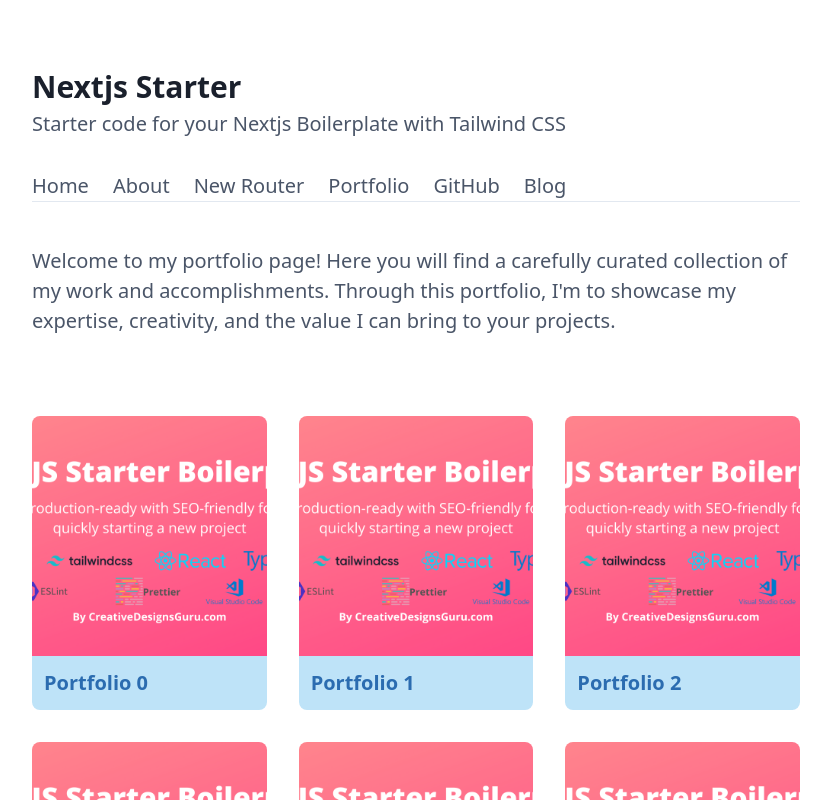
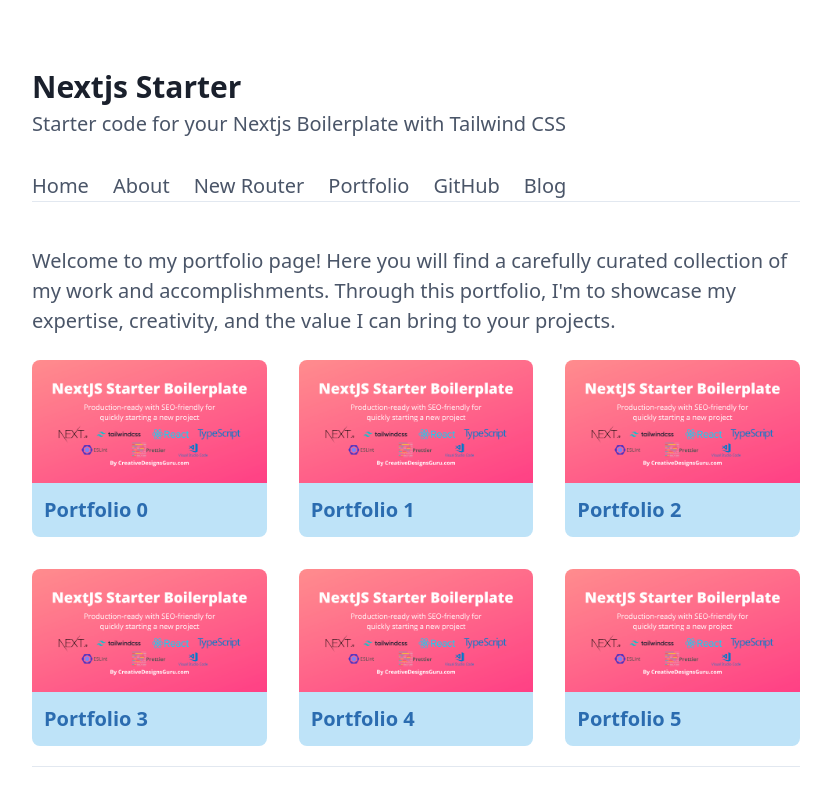
Before and after one commit to lift-world/Next-js-Boilerplate, a Next.js app: page /portfolio in a window 1280 px wide. Shown: the top 800 px of the page, without its empty margins (224-1055 px from the left). Built offline with nearby package versions, Linux system fonts and the light colour scheme.

Commit message:
style: make app router coding style consistent with page router

```diff
--- a/src/app/new-router/page.tsx
+++ b/src/app/new-router/page.tsx
@@ -18,10 +18,11 @@
       mental models, and adapting behavior. To ease the complexity, we advise
       breaking the migration into smaller steps. The app directory is
       thoughtfully designed to enable incremental, page-by-page migration from
-      the pages directory.
+      the pages directory.{' '}
       <Link href="https://nextjs.org/docs/pages/building-your-application/upgrading/app-router-migration#migrating-from-pages-to-app">
-        Learn more.
+        Learn more
       </Link>
+      .
     </p>
   </Main>
 );
--- a/src/app/portfolio/[slug]/page.tsx
+++ b/src/app/portfolio/[slug]/page.tsx
@@ -2,7 +2,7 @@
 
 import { Main } from '@/templates/Main';
 
-type Props = {
+type IPortfolioDetailProps = {
   params: { slug: string };
 };
 
@@ -12,24 +12,23 @@
   }));
 }
 
-export async function generateMetadata({ params }: Props): Promise<Metadata> {
-  const { slug } = params;
-
+export function generateMetadata(props: IPortfolioDetailProps): Metadata {
   return {
-    title: `Porfolio ${slug}`,
+    title: `Porfolio ${props.params.slug}`,
   };
 }
 
-const PortfolioDetail = ({ params }: Props) => (
+const PortfolioDetail = (props: IPortfolioDetailProps) => (
   <Main>
-    <h1 className="capitalize">Porfolio {params.slug}</h1>
+    <h1 className="capitalize">Porfolio {props.params.slug}</h1>
     <p>
-      Designed a series of promotional materials and branding assets for a
-      corporate event. Developed a visually cohesive theme, including a logo,
-      posters, banners, and digital assets. Incorporated the client&apos;s brand
-      identity while adding a fresh and modern touch. Received positive feedback
-      from event attendees and contributed to a successful event with increased
-      attendee participation and brand recognition.
+      Created a set of promotional materials and branding elements for a
+      corporate event. Crafted a visually unified theme, encompassing a logo,
+      posters, banners, and digital assets. Integrated the client&apos;s brand
+      identity while infusing it with a contemporary and innovative approach.
+      Garnered favorable responses from event attendees, resulting in a
+      successful event with heightened participant engagement and increased
+      brand visibility.
     </p>
   </Main>
 );
--- a/src/app/portfolio/page.tsx
+++ b/src/app/portfolio/page.tsx
@@ -17,28 +17,21 @@
       to your projects.
     </p>
 
-    <div className="container mx-auto mt-20 grid grid-cols-1 gap-8 md:grid-cols-2 xl:grid-cols-3">
+    <div className="grid grid-cols-1 gap-8 md:grid-cols-2 xl:grid-cols-3">
       {Array.from(Array(6).keys()).map((elt) => (
-        <div key={elt}>
+        <Link className="border-none" key={elt} href={`/portfolio/${elt}`}>
           <div className="overflow-hidden rounded-lg">
-            <div className="relative overflow-hidden pb-60">
-              <Link href={`/portfolio/${elt}`}>
-                <img
-                  className="absolute h-full w-full object-cover object-center"
-                  src="/assets/images/nextjs-starter-banner.png"
-                  alt=""
-                />
-              </Link>
-            </div>
-            <div className="relative bg-blue-200">
-              <div className="p-3">
-                <Link href={`/portfolio/${elt}`}>
-                  <h3 className="text-xl font-bold">Portfolio {elt}</h3>
-                </Link>
-              </div>
+            <img
+              className="h-full w-full object-cover object-center"
+              src="/assets/images/nextjs-starter-banner.png"
+              alt="Portfolio project"
+            />
+
+            <div className="bg-blue-200 p-3 text-xl font-bold">
+              Portfolio {elt}
             </div>
           </div>
-        </div>
+        </Link>
       ))}
     </div>
   </Main>
```
Also changed, not shown: tsconfig.json (+7 -1 lines).
